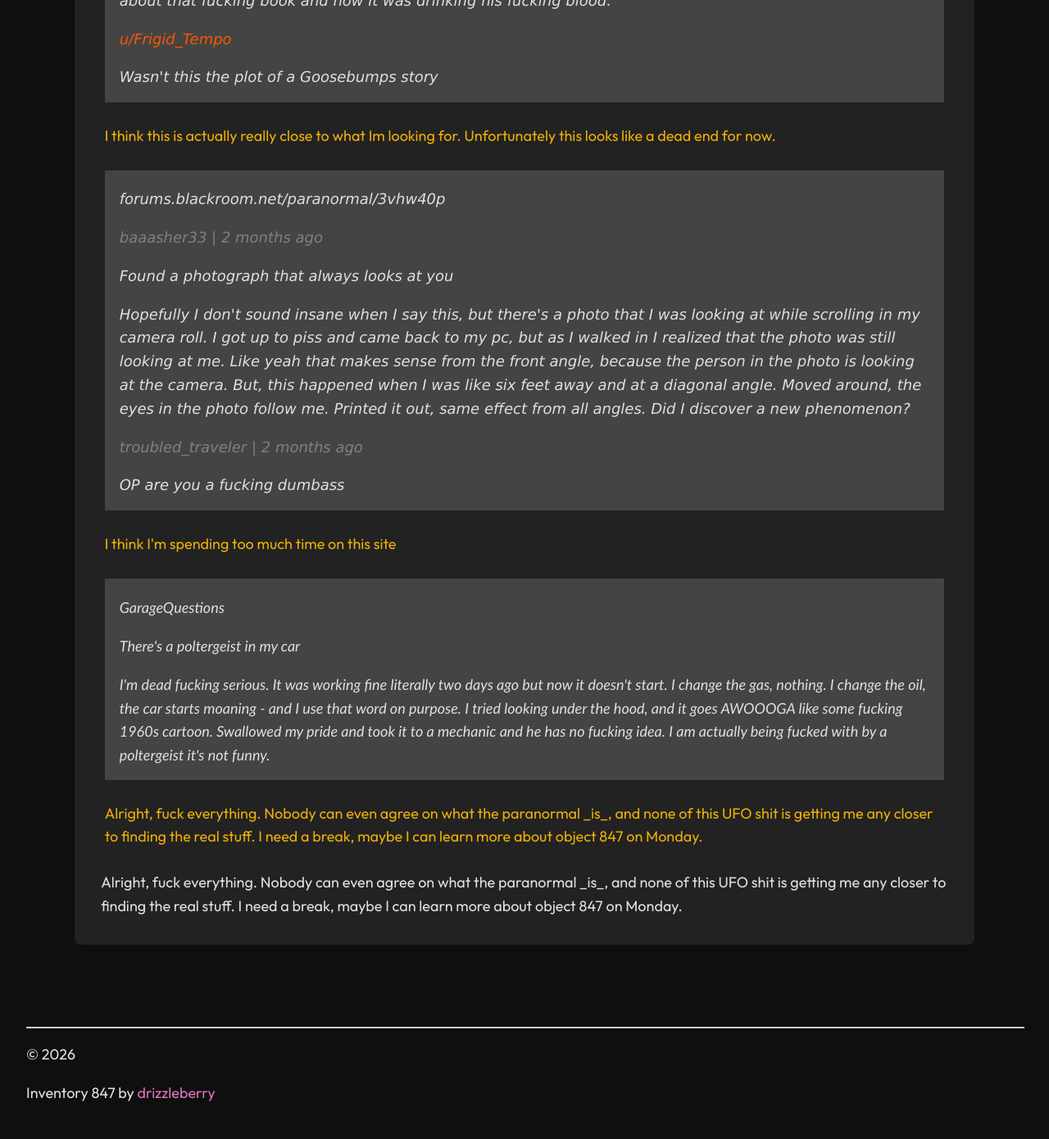
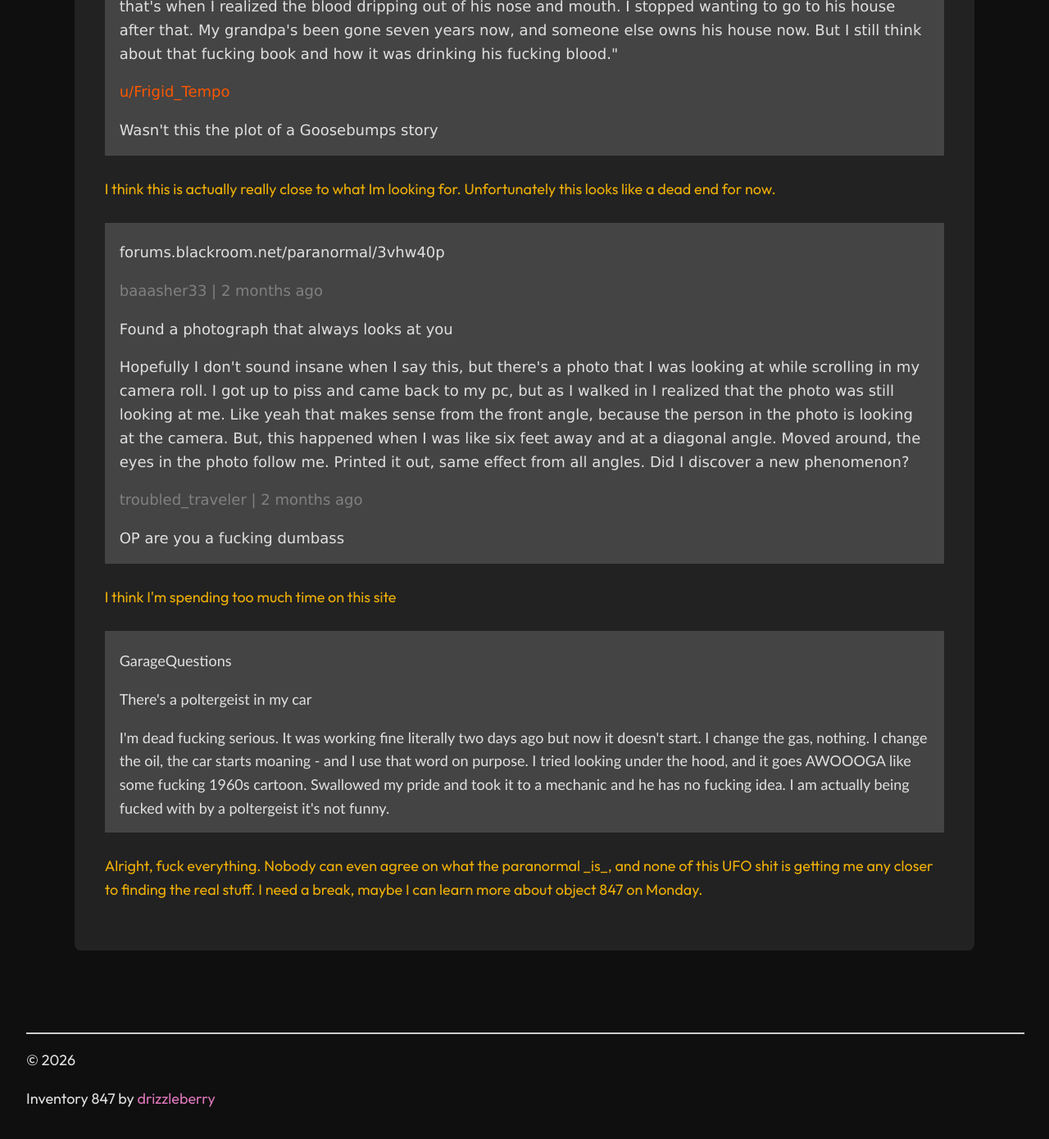
Before and after one commit to drizzleberry/drizzleberry.github.io, a Jekyll site: the page built from pages/episodes/evidence-board.html, in a window 1280 px wide and 1400 px high, scrolled down 6175 px. Shown: the top 1390 px of the window at 82% size. Built offline with Jekyll 4.4.1, drawn with Linux system fonts in a browser that asks for light colours; some of the changed text lies outside the part shown.

Commit message:
Update evidence-board.html

```diff
--- a/pages/episodes/evidence-board.html
+++ b/pages/episodes/evidence-board.html
@@ -7,7 +7,8 @@ date: 2026 Nov 10
 <style>
 @import url('https://fonts.googleapis.com/css2?family=Fira+Sans:ital,wght@0,100;0,200;0,300;0,400;0,500;0,600;0,700;0,800;0,900;1,100;1,200;1,300;1,400;1,500;1,600;1,700;1,800;1,900&family=Inter:ital,opsz,wght@0,14..32,100..900;1,14..32,100..900&display=swap');
 
-div.blockquote { margin: 1.5em auto 1.5em; }
+div.blockquote { margin: 1.5em auto 1.5em; font-style: normal; }
+strong { font-weight: 400; }
 </style>
 
 <div class="blockquote" style="font-family: 'Fira Sans';">
@@ -97,9 +98,8 @@ Not what I was looking for but maybe worth reading these. Bookmarked this site.
 
 <div class="blockquote" style="font-family: 'Helvetica';">
 
-4chan.org/x/
-
-**Post your true creepy stories**
+<p>4chan.org/x/</p>
+<p><strong>Post your true creepy stories</strong></p>
 
 <div class="blockquote" style="border: solid 1px var(--text-color);">
 <p>Anonymous 17:43 Tue No. 11843729</p>
@@ -191,8 +191,3 @@ Alright, fuck everything. Nobody can even agree on what the paranormal _is_, and
 
 </div>
 </div>
-
-Alright, fuck everything. Nobody can even agree on what the paranormal _is_, and none of this UFO shit is getting me any closer to finding the real stuff. I need a break, maybe I can learn more about object 847 on Monday.
-
-</div>
-</div>
```
